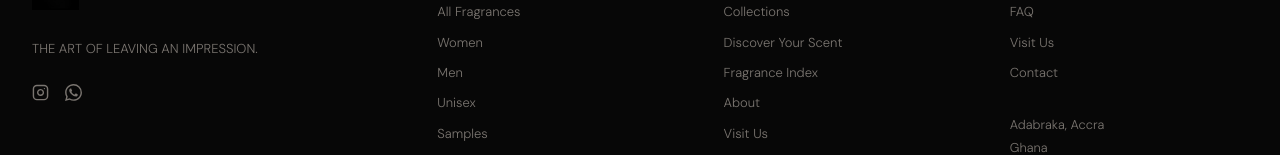
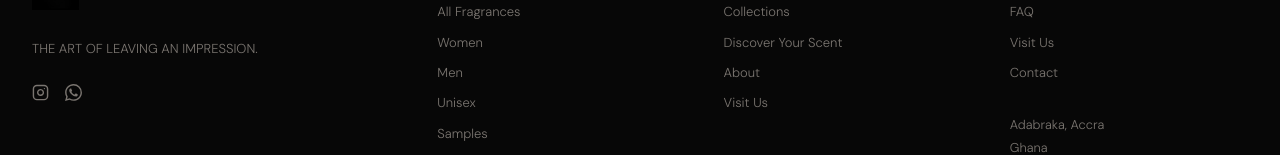
Before and after one commit to thinksika/capriole-perfumes, a Next.js app: page / in a window 1280 px wide. Shown: the part 5101-5256 px from the top of the page. Built offline with nearby package versions, Linux system fonts and the light colour scheme; no server answers; the database is empty; a web font is replaced by a local one.

Commit message:
fix: remove Fragrance Index links from Header and Footer navigation

```diff
--- a/components/layout/Footer.tsx
+++ b/components/layout/Footer.tsx
@@ -12,7 +12,6 @@ const shopLinks = [
 const infoLinks = [
   { label: 'Collections', href: '/collections' },
   { label: 'Discover Your Scent', href: '/discover' },
-  { label: 'Fragrance Index', href: '/fragrance-index' },
   { label: 'About', href: '/about' },
   { label: 'Visit Us', href: '/visit' },
 ]
--- a/components/layout/Header.tsx
+++ b/components/layout/Header.tsx
@@ -29,7 +29,6 @@ const collectionsLinks = [
 
 const discoverLinks = [
   { label: 'Discover Your Scent', href: '/discover' },
-  { label: 'Fragrance Index', href: '/fragrance-index' },
   { label: 'Samples', href: '/samples' },
 ]
 
```
